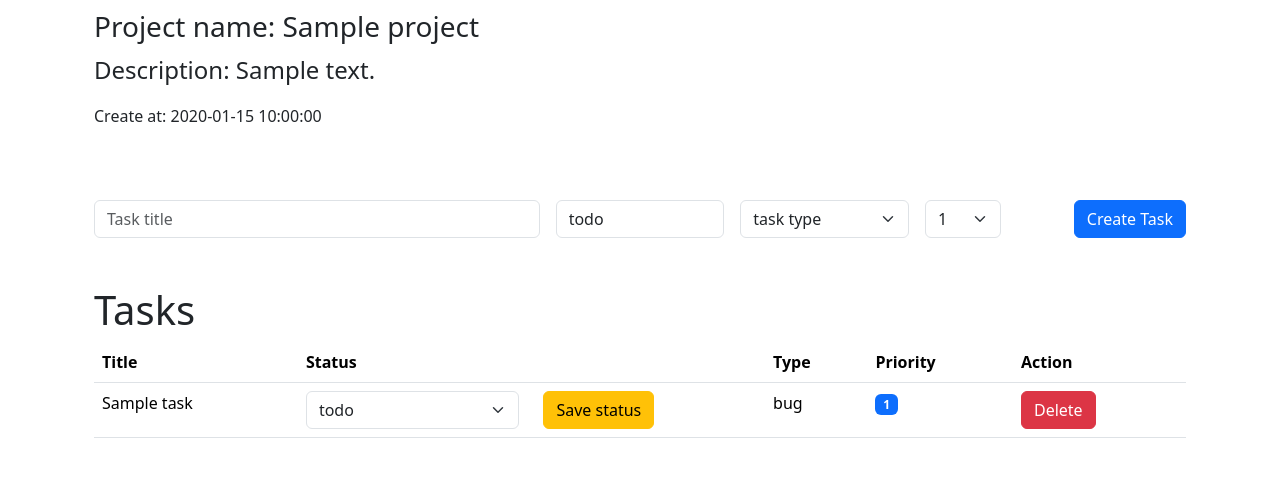
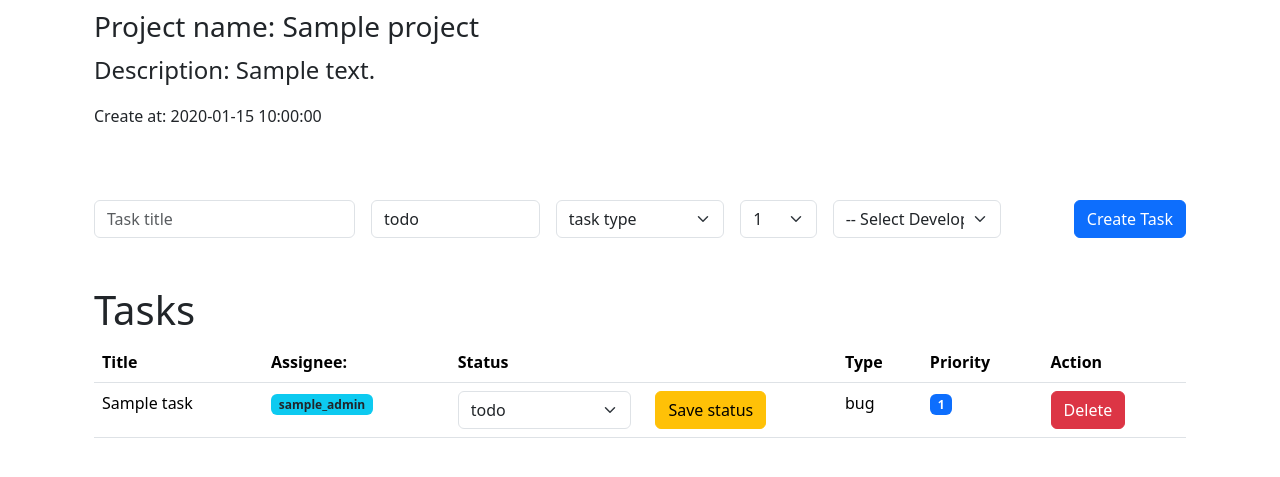
Before and after one commit to cvincmrt/TaskMaster, a PHP site: page /index.php?page=detail&projectId=1 in a window 1280 px wide. Shown: the part 170-647 px from the top of the page. Run offline with PHP 8.4, Linux system fonts and the light colour scheme; tables that the repository leaves empty hold one stand-in row (values such as "Sample post").

Commit message:
urobil som, aby som mohol pridavat ulohy konkretnym uzivatelom

```diff
--- a/src/ProjectController.php
+++ b/src/ProjectController.php
@@ -25,7 +25,8 @@ class ProjectController
 
         return [
             "project" => $this->projectRepo->getOne($id),
-            "tasks" => $this->taskRepo->getTasksByProjectId($id)
+            "tasks" => $this->taskRepo->getTasksByProjectId($id),
+            "users" => $this->userRepo->getAllUsers()
         ];
     }
 
@@ -48,7 +49,7 @@ class ProjectController
     {
         $task = null;
 
-        $userId = (int)$data["userIdForm"] ?? 0;
+        $userId = (int)$data["userForm"] ?? 0;
         $projectId = (int)$data["projectIdForm"] ?? 0;
         $title = $data["titleForm"] ?? "";
         $status = $data["statusForm"] ?? "todo";
@@ -57,6 +58,11 @@ class ProjectController
 
         if(empty(trim($title))){
             $_SESSION["error"] = "Task title cannot be empty.";
+            return false;
+        }
+
+        if($userId <= 0){
+            $_SESSION["error"] = "Please select a valid user.";
             return false;
         }
 
@@ -77,6 +83,7 @@ class ProjectController
         }elseif($type === "feature"){
             $task = new FeatureTask((int)$projectId, (int)$userId, $title, $status, (int)$priority);
         }
+
 
         return $this->taskRepo->saveTask($task);
     }
--- a/src/Task.php
+++ b/src/Task.php
@@ -7,6 +7,9 @@ abstract class Task
     protected ?int $id = null;
     protected int $projectId;
     protected ?int $userId = null;
+    protected ?string $userName = null;
+
+    protected string $role;
     protected string $title;
     protected string $type; // bug, feature
     protected string $status; // todo, doing, done, default=todo
@@ -75,4 +78,19 @@ abstract class Task
         $this->priority = $priority;
     }
 
+    public function setUserName($userName){
+        $this->userName = $userName;
+    }
+
+    public function getUserName(){
+        return $this->userName;
+    }
+
+    public function getRole(){
+        return $this->role;
+    }
+
+    public function setRole($role){
+        $this->role = $role;
+    }
 }
--- a/src/TaskRepository.php
+++ b/src/TaskRepository.php
@@ -17,7 +17,10 @@ class TaskRepository
     {
         $tasks = [];
 
-        $sql = "SELECT * FROM tasks WHERE project_id = :projectId ORDER BY priority desc";
+        $sql = "SELECT tasks.*,users.username,users.role FROM tasks
+        LEFT JOIN users ON tasks.user_id = users.id
+        WHERE tasks.project_id = :projectId ORDER BY priority desc";
+
         $stmt = $this->db->prepare($sql);
 
         $stmt->execute([
@@ -38,6 +41,8 @@ class TaskRepository
 
             if($task){
                 $task->setId((int)$row["id"]);
+                $task->setUserName($row["username"]);
+                $task->setRole($row["role"]);
                 $tasks[] = $task;
             }
         }
--- a/src/UserRepository.php
+++ b/src/UserRepository.php
@@ -23,7 +23,7 @@ public function getAllUsers() :array
 
         if($user){
             $user->setUserId((int)$row["id"]);
-            $user->setRawPassword[""];
+            $user->setRawPassword($row["password"]);
             $users[] = $user;
         }
     }
--- a/views/addTask.phtml
+++ b/views/addTask.phtml
@@ -5,7 +5,7 @@
             <input type="hidden" name="projectIdForm" value="<?= $data["project"]->getId() ;?>">
             <input type="hidden" name="userIdForm" value="1">
 
-            <div class="col-sm-5">
+            <div class="col-sm-3">
                 <input type="text" class="form-control" name="titleForm" placeholder="Task title">
             </div>
 
@@ -29,6 +29,15 @@
                 </select>
             </div>
 
+            <div class="col-sm-2">
+                <select class="form-select" aria-label="Default select example" name="userForm">
+                    <option selected value="">-- Select Developer --</option>
+                    <?php foreach($data["users"] as $user): ?>
+                        <option value="<?= $user->getUserId() ;?>"><?= $user->getUsername(); ?></option>
+                    <?php endforeach ?>
+                </select>
+            </div>
+
             <div class="col-sm-2 d-flex justify-content-end">
                 <button type="submit" class="btn btn-primary">Create Task</button>
             </div>
--- a/views/detail.phtml
+++ b/views/detail.phtml
@@ -41,6 +41,7 @@
                     <thead class="thead-dark">
                         <tr>
                             <th>Title</th>
+                            <th>Assignee:</th>
                             <th>Status</th>
                             <th>Type</th>
                             <th>Priority</th>
@@ -51,7 +52,14 @@
                         <?php foreach($data["tasks"] as $task): ?>
                             <tr>
                                     <td><?= $task->getTitle(); ?></td>
-
+                                    <td>
+                                        <?php if($task->getUserName()): ?>
+                                            <span class="badge bg-info text-dark">
+                                                <?= $task->getUserName()."_".$task->getRole(); ?>
+                                            </span>
+                                        <?php else: ?>
+                                            <span class="text-muted">Unassigned</span>
+                                        <?php endif; ?>
                                     <td>
                                         <form action="index.php?page=status-change-task" method="POST">
 
```
